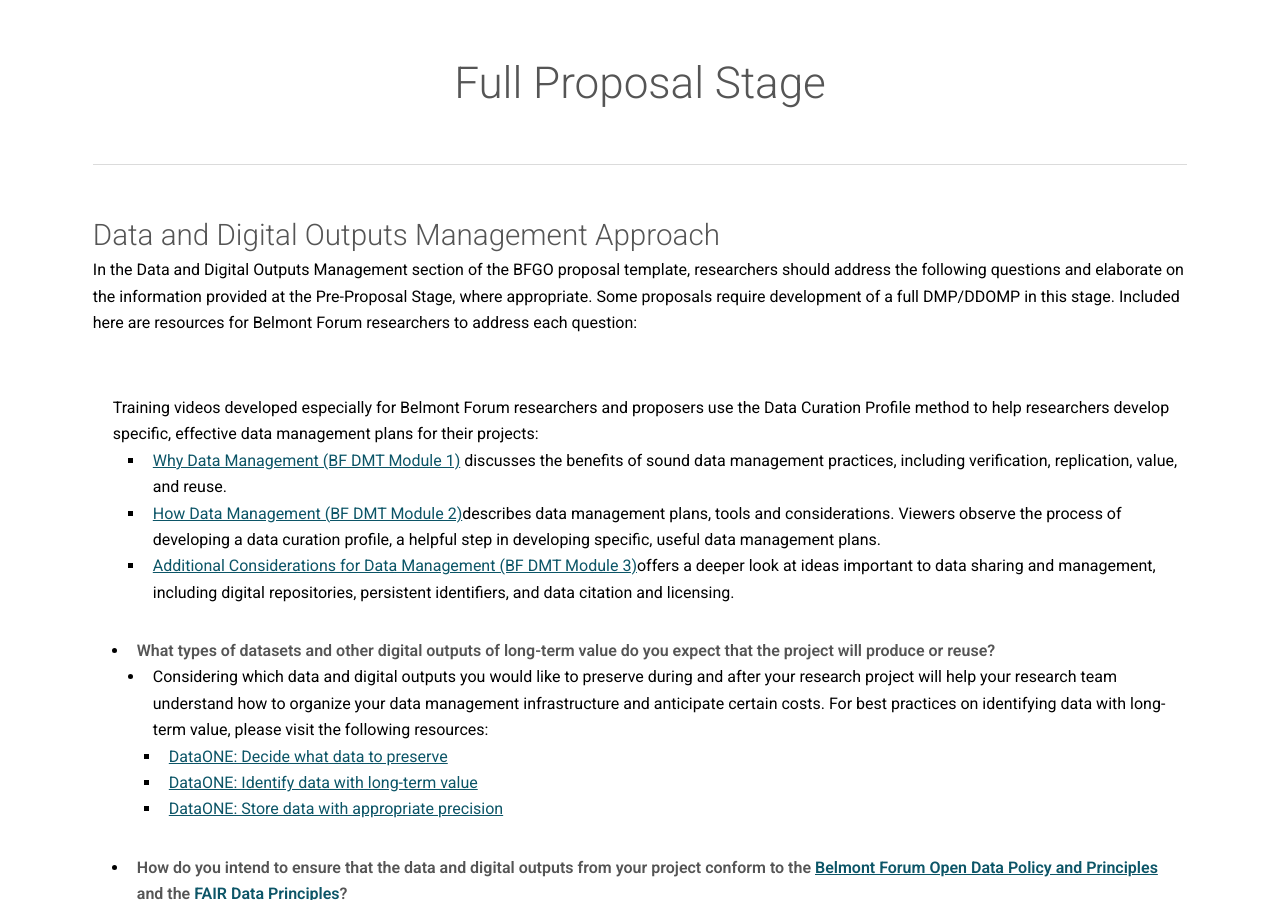
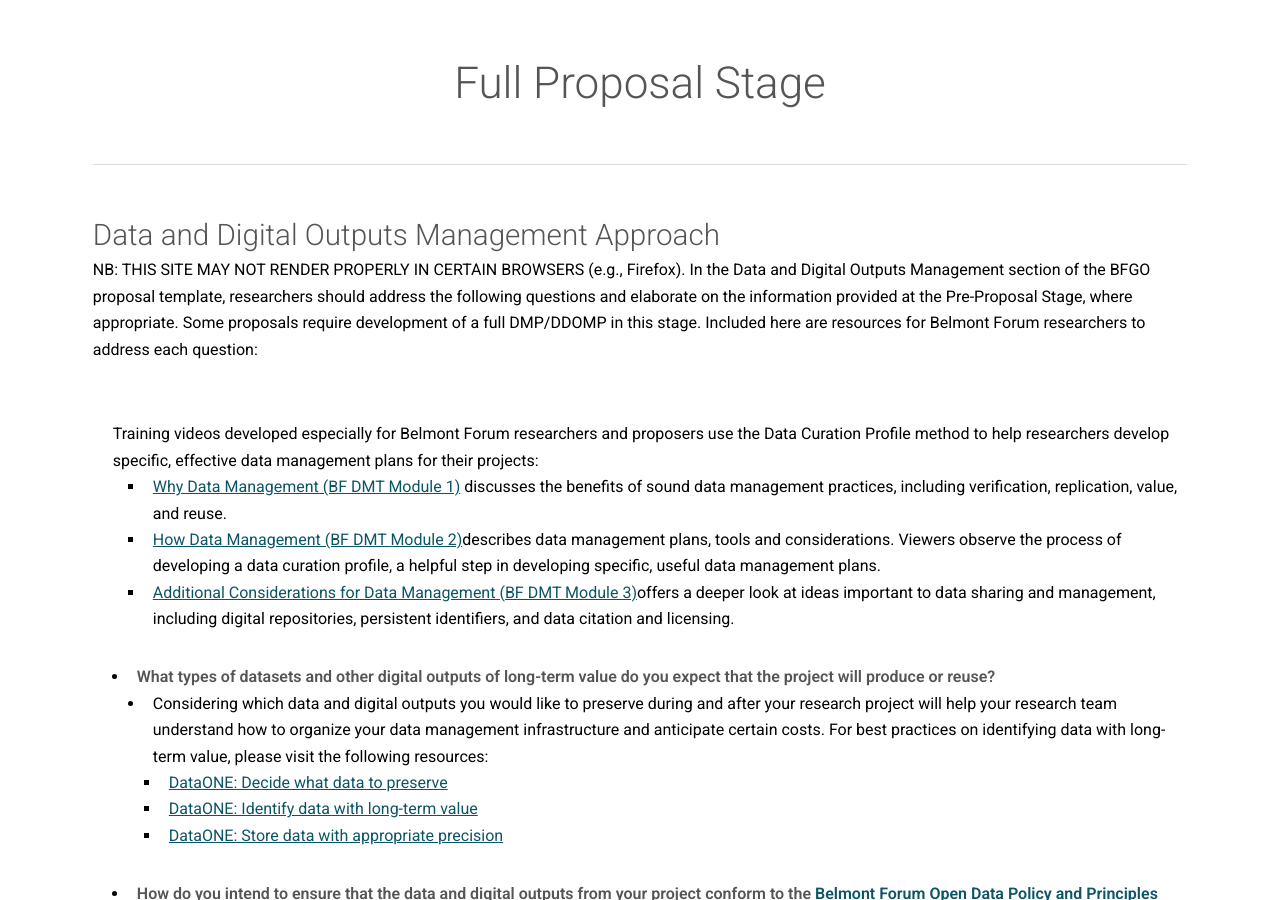
Before and after one commit to bfe-inf/toolkit, a Jekyll site: the page built from ddomp-fullproposal.html, in a window 1280 px wide and 900 px high, scrolled down 342 px. Built offline with Jekyll 4.4.1, drawn with Linux system fonts in a browser that asks for light colours.

Commit message:
Update ddomp-fullproposal.html

```diff
--- a/ddomp-fullproposal.html
+++ b/ddomp-fullproposal.html
@@ -62,7 +62,7 @@
 				<hr class="major" />
 
 					<h2>Data and Digital Outputs Management Approach</h2>
-					<p>In the Data and Digital Outputs Management section of the BFGO proposal template, researchers should address the following questions and elaborate on the information provided at the Pre-Proposal Stage, where appropriate. Some proposals require development of a full DMP/DDOMP in this stage. Included here are resources for Belmont Forum researchers to address each question:</p><br/>
+					<p>NB: THIS SITE MAY NOT RENDER PROPERLY IN CERTAIN BROWSERS (e.g., Firefox).  In the Data and Digital Outputs Management section of the BFGO proposal template, researchers should address the following questions and elaborate on the information provided at the Pre-Proposal Stage, where appropriate. Some proposals require development of a full DMP/DDOMP in this stage. Included here are resources for Belmont Forum researchers to address each question:</p><br/>
 					<ol>
 					Training videos developed especially for Belmont Forum researchers and proposers use the Data Curation Profile method to help researchers develop specific, effective data management plans for their projects:
 						<ul>
```
